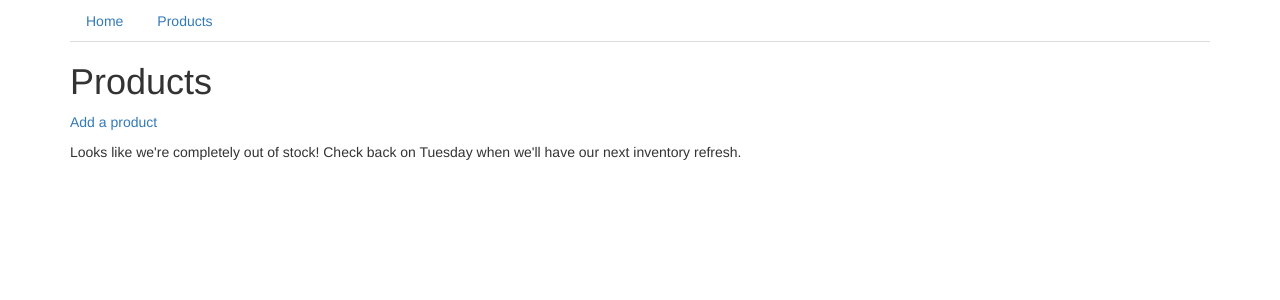
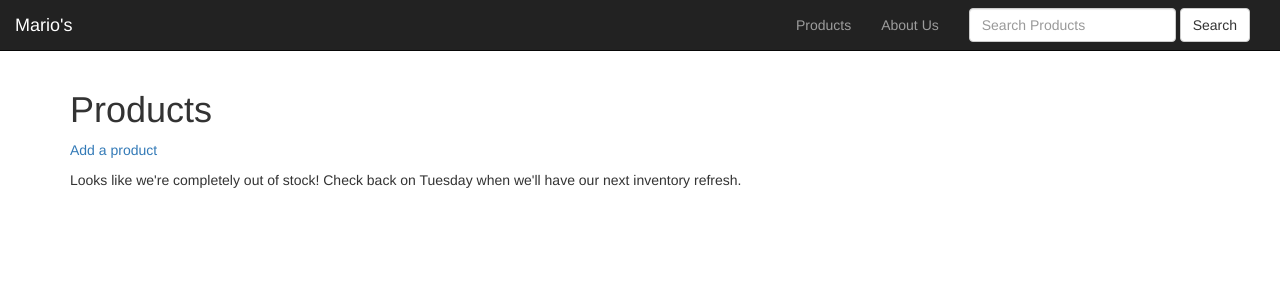
Before and after one commit to MicahOlson/marios_food, a Rails app: page /products in a window 1280 px wide. Shown: the top 300 px of the page. Run offline with Rails 7, Linux system fonts and the light colour scheme; data that the repository does not hold is empty; style sheets or scripts are compiled from the project's sources; some libraries are stand-ins or nearby versions.

Commit message:
Add navbar with search functionality

```diff
--- a/app/assets/javascripts/application.js
+++ b/app/assets/javascripts/application.js
@@ -13,4 +13,9 @@
 //= require rails-ujs
 //= require activestorage
 //= require turbolinks
+
+//= require jquery
+//= require bootstrap-sprockets
+//= require jquery_ujs
+
 //= require_tree .
--- a/app/assets/stylesheets/application.scss
+++ b/app/assets/stylesheets/application.scss
@@ -14,3 +14,11 @@
  // See https://github.com/twbs/bootstrap-sass#a-ruby-on-rails
  @import "bootstrap-sprockets";
  @import "bootstrap";
+
+body {
+  padding-top: 70px;
+}
+
+h4 {
+  margin-top: 35px;
+}
--- a/app/controllers/products_controller.rb
+++ b/app/controllers/products_controller.rb
@@ -1,6 +1,12 @@
 class ProductsController < ApplicationController
   def index
     @products = Product.order(:name).page params[:page]
+    if params[:search] && params[:search] != ''
+      @search_made = true
+      @products_search = Product.search(params[:search])
+    else
+      @search_made = false
+    end
     render :index
   end
 
--- a/app/models/product.rb
+++ b/app/models/product.rb
@@ -14,10 +14,9 @@ class Product < ApplicationRecord
     .order("reviews_count DESC")
     .limit(1)
     )}
-
   scope :most_recent, -> { order(created_at: :desc).limit(3)}
-
   scope :local_usa, -> { where(country_of_origin: "United States of America") }
+  scope :search, -> (name_parameter) { where("LOWER(name) like ?", "%#{name_parameter.downcase}%")}
 
   paginates_per 10
 
--- a/app/views/layouts/application.html.erb
+++ b/app/views/layouts/application.html.erb
@@ -1,19 +1,50 @@
 <!DOCTYPE html>
-<html>
+<html lang="en">
   <head>
     <title>Mario's Food</title>
     <%= csrf_meta_tags %>
     <%= csp_meta_tag %>
+    <meta name="viewport" content="width=device-width, initial-scale=1">
     <%= stylesheet_link_tag    'application', media: 'all', 'data-turbolinks-track': 'reload' %>
     <%= javascript_include_tag 'application', 'data-turbolinks-track': 'reload' %>
   </head>
 
   <body>
     <div class="container">
-      <ul class="nav nav-tabs">
-        <li><%= link_to "Home", root_path, role: 'presentation' %></li>
-        <li><%= link_to "Products", products_path, role: 'presentation' %></li>
-      </ul>
+      <header>
+        <nav class="navbar navbar-inverse navbar-fixed-top">
+          <div class="container-fluid">
+            <div class="navbar-header">
+              <button type="button" class="navbar-toggle collapsed" data-toggle="collapse" data-target="#bs-example-navbar-collapse-1" aria-expanded="false">
+                <span class="sr-only">Toggle navigation</span>
+                <span class="icon-bar"></span>
+                <span class="icon-bar"></span>
+                <span class="icon-bar"></span>
+              </button>
+              <%= link_to "Mario's", root_path, class: "navbar-brand" %>
+            </div>
+
+            <div class="collapse navbar-collapse navbar-right" id="bs-example-navbar-collapse-1">
+              <ul class="nav navbar-nav">
+                <li><%= link_to "Products", products_path %></li>
+                <li><a href="/#about">About Us</a></li>
+              </ul>
+              <%= form_tag(search_path,
+                           :method => "get",
+                           :class=>"navbar-form navbar-left") do %>
+                <div class="form-group">
+                  <%= text_field_tag :search,
+                                      params[:search],
+                                      placeholder: "Search Products",
+                                      class: "form-control" %>
+
+                </div>
+                  <%= submit_tag "Search", class: 'btn btn-default' %>
+                <% end %>
+            </div>
+          </div>
+        </nav>
+      </header>
 
       <%= flash[:alert] %>
       <%= flash[:notice] %>
--- a/app/views/products/index.html.erb
+++ b/app/views/products/index.html.erb
@@ -1,7 +1,21 @@
 <h1>Products</h1>
 <p><%= link_to "Add a product", new_product_path %></p>
 
+<% if @search_made %>
+  <h3>Search Results</h3>
+  <% if @products_search.any? %>
+    <ul>
+      <% @products_search.each do |product| %>
+        <li><%= link_to product.name, product_path(product) %></li>
+      <% end %>
+    </ul>
+    <% else %>
+    <p>No results.</p>
+  <% end %>
+<% end %>
+
 <% if @products.any? %>
+  <h3>All Products</h3>
   <ul>
     <% @products.each do |product| %>
       <li><%= link_to product.name, product_path(product) %></li>
--- a/config/routes.rb
+++ b/config/routes.rb
@@ -3,4 +3,5 @@ Rails.application.routes.draw do
   resources :products do
     resources :reviews, except: [:index]
   end
+  get "search", :to => "products#index"
 end
```
Also changed, not shown: app/views/static_pages/home.html.erb (+2 -12 lines).
